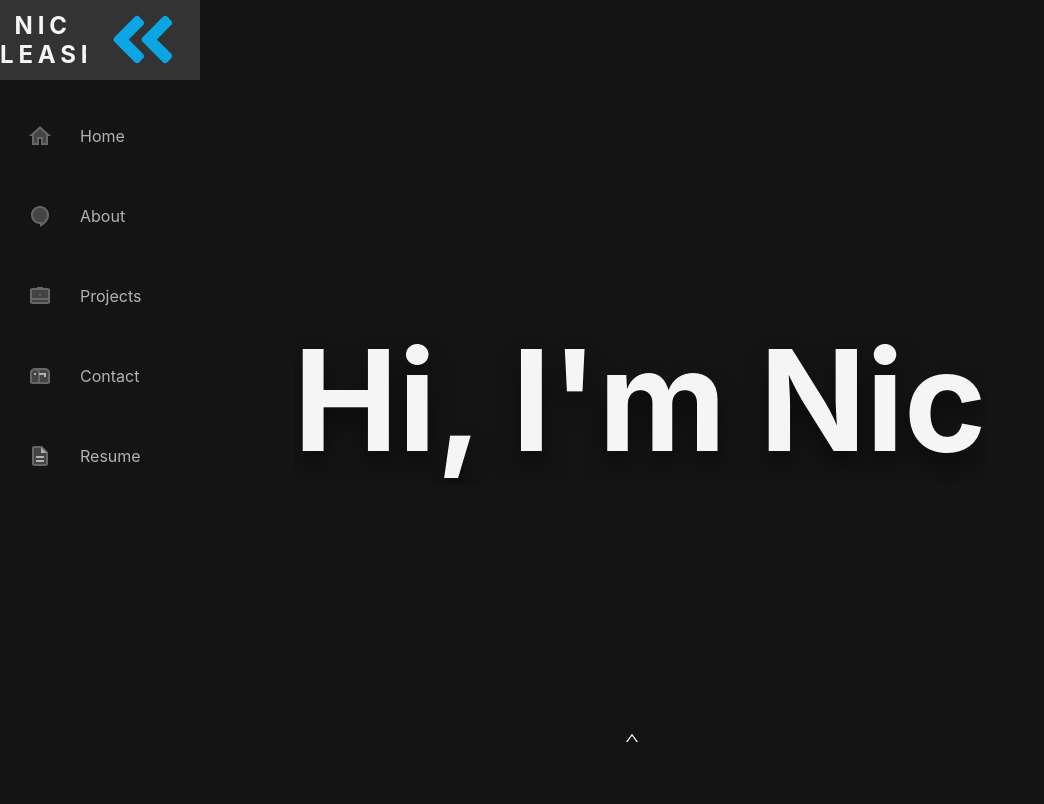
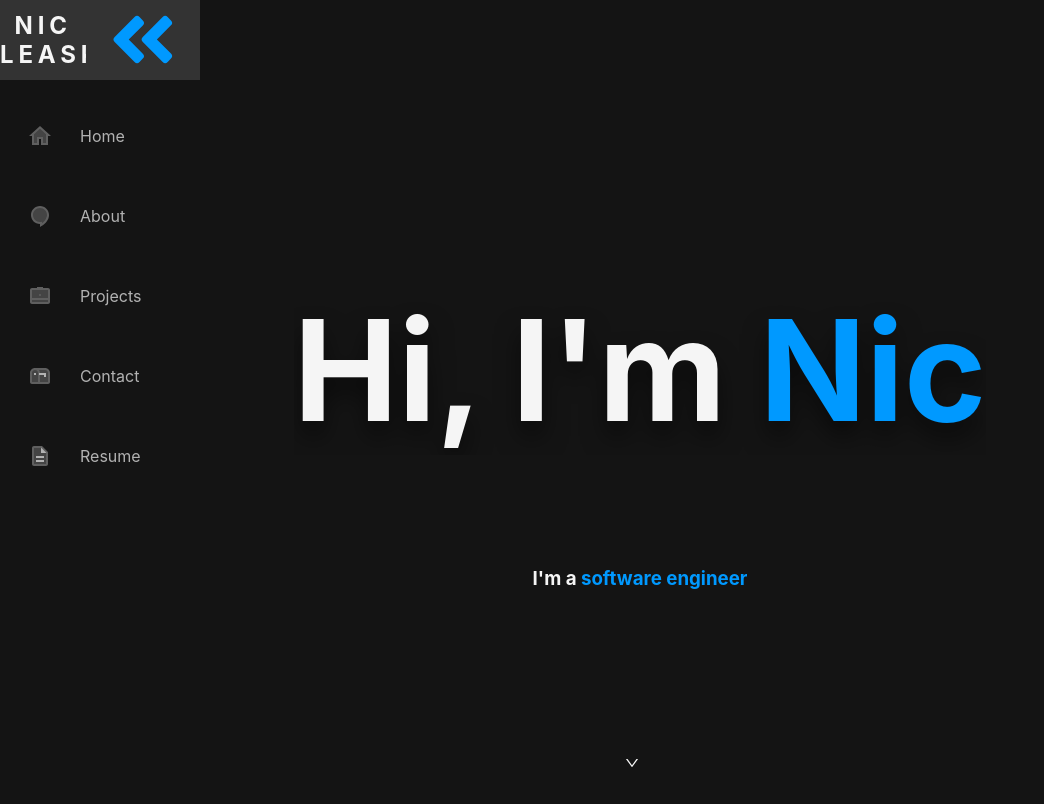
Before and after one commit to LeaskN/portfolio_3.0, a React (Create React App) app: page / in a window 1280 px wide. Shown: the top 804 px of the page, without its empty margins (0-1044 px from the left). Built offline with nearby package versions, Linux system fonts and the light colour scheme.

Commit message:
updated colors

```diff
--- a/src/App.css
+++ b/src/App.css
@@ -10,7 +10,7 @@
   --nl-red: #D00A1B;
   --nl-white: #F5F5F5;
   --nl-white-2: #b6b6b6;
-  --nl-light-blue: #1DBBDE;
+  --nl-light-blue: #0099ff;
 
   --bg-primary: var(--nl-dark-black);
   --bg-seconday: var(--nl-grey);
@@ -108,8 +108,8 @@ main{
   fill: var(--nl-white);
 }
 .fa-secondary{
-  color: var(--nl-dark-blue);
-  fill: var(--nl-dark-blue);
+  color: var(--nl-light-blue);
+  fill: var(--nl-light-blue);
 }
 
 .fa-primary, .a-secondary{
--- a/src/Components/Home/Home.css
+++ b/src/Components/Home/Home.css
@@ -12,7 +12,12 @@
   animation: 1s intro .3s forwards;
   transform: translateX(100vw);
   font-size: 140px;
-  text-shadow: 0 15px 25px rgba(0,0,0,0.5)
+  text-shadow: 0 15px 25px rgba(0,0,0,0.5);
+  text-align: center;
+}
+
+.colored{
+  color: var(--nl-light-blue)
 }
 
 @keyframes intro {
--- a/src/Components/Home/Home.js
+++ b/src/Components/Home/Home.js
@@ -4,7 +4,8 @@ import './Home.css';
 export default function Home(props){
   return(
     <div className="home" ref={props.refProp}>
-      <h1 className="intro">Hi, I'm Nic</h1>
+      <h1 className="intro">Hi, I'm <span className='colored'>Nic</span></h1>
+      <h3>I'm a <span className='colored'>software engineer</span></h3>
     </div>
   )
 }
--- a/src/Components/Scroller/Scroller.css
+++ b/src/Components/Scroller/Scroller.css
@@ -1,6 +1,6 @@
 .scroller{
   position: fixed;
-  bottom: 50px;
+  bottom: 25px;
   left: 50vw;
   margin-left: -16px;
   cursor: pointer;
@@ -11,3 +11,13 @@
     display: none;
   }
 }
+
+.flipped{
+  animation: flip forwards;
+  animation-duration: 3s;
+}
+
+@keyframes flip {
+  0% {rotate: (0deg);}
+  100% {top: (180deg);}
+}
--- a/src/Components/Scroller/Scroller.js
+++ b/src/Components/Scroller/Scroller.js
@@ -4,7 +4,7 @@ import { AiOutlineDown, AiOutlineUp } from 'react-icons/ai';
 
 export default function Scroller(props){
   const scroll = (e) => {
-    console.log(window.scrollY, props.scrollOptions.reduce((a, c) => a+c,0))
+    if(!props.scrollOptions) return
     if(window.scrollY <= props?.scrollOptions[1]-20){
       props?.scrollTo.scrollToAbout(e);
     } else if(window.scrollY <= props?.scrollOptions[1] + props?.scrollOptions[2]-20){
@@ -21,7 +21,7 @@ export default function Scroller(props){
   if(props.bottom){
     return(
       <div className='scroller' onClick={(e) => scroll(e)} >
-        { <AiOutlineUp /> }
+        { <AiOutlineDown className='flipped' /> }
       </div>
     )
   } else {
```
